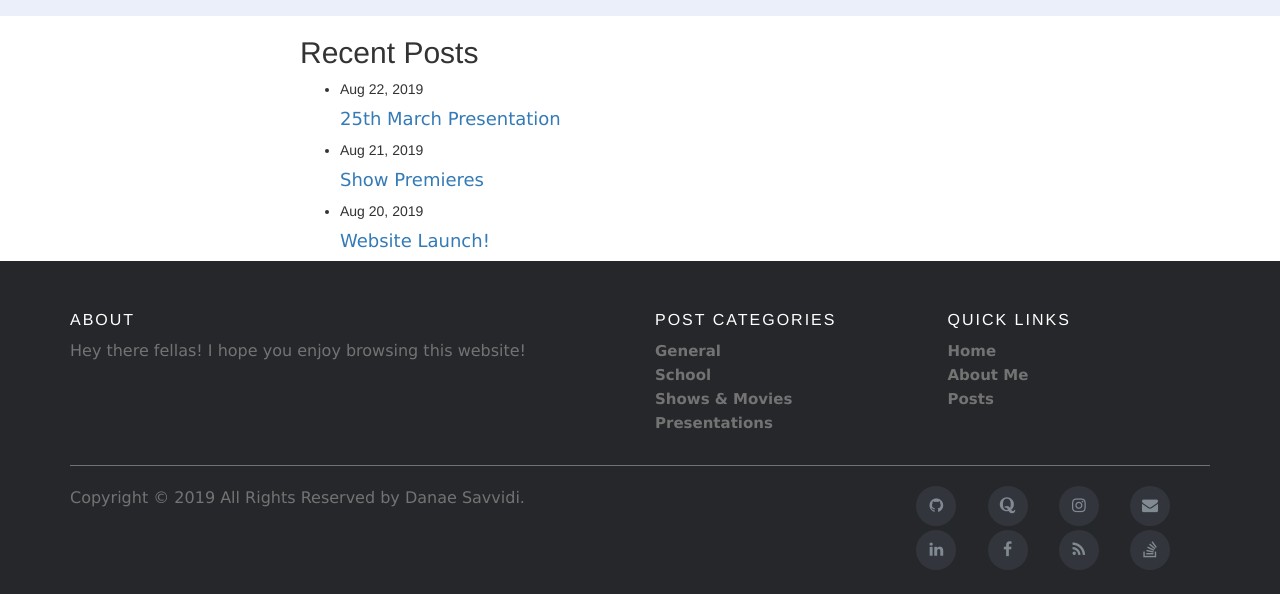
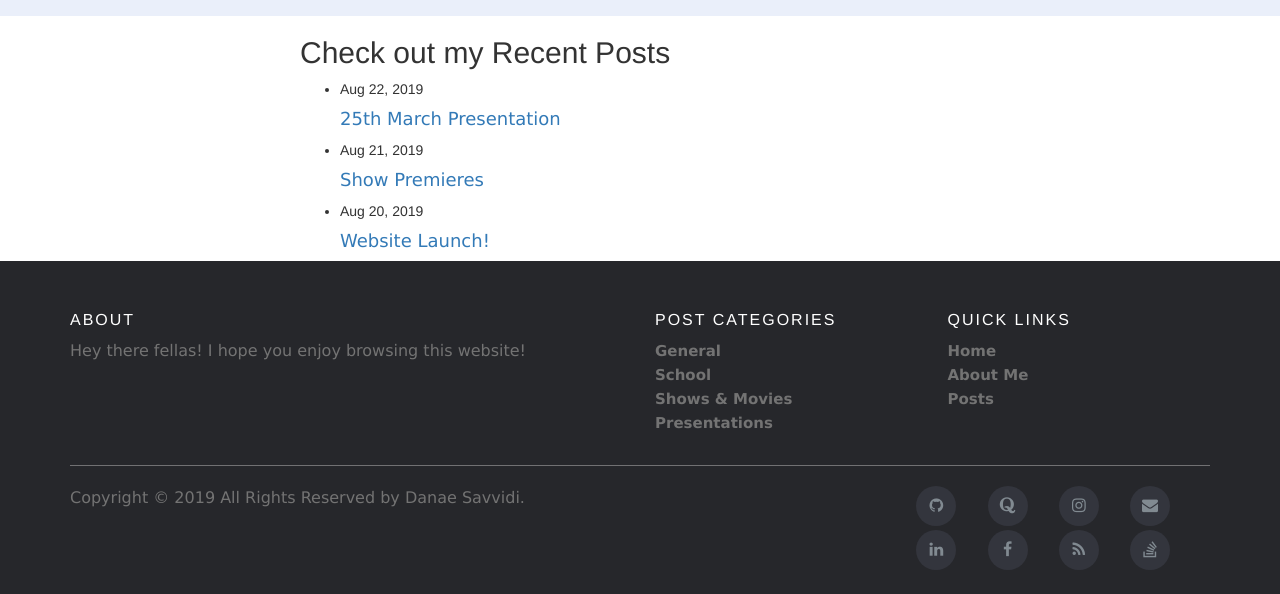
Before and after one commit to danaesav/danaesav.github.io, a Jekyll site: the page built from index.html, in a window 1280 px wide and 1003 px high, cut to the strip 409-1003 px from the top of the window. Built offline with Jekyll 4.4.1, drawn with Linux system fonts in a browser that asks for light colours.

Commit message:
Lets see

```diff
--- a/_layouts/home.html
+++ b/_layouts/home.html
@@ -2,7 +2,7 @@
 layout: default
 ---
 {%- if site.posts.size > 0 -%}
-  <h2 class="post-list-heading">{{ page.list_title | default: "Recent Posts" }}</h2>
+  <h2 class="post-list-heading">{{ page.list_title | default: "Check out my Recent Posts" }}</h2>
   <ul style="margin-left: 300px;">
     {%- for post in site.posts limit: 5 -%}
       <li>
--- a/index.html
+++ b/index.html
@@ -5,5 +5,4 @@
 <div class="welcome">
 	<h3><p>Hi!! Hello! Welcome to my website!</p></h3>
 	<h1 id="latest_posts">Check out the latest posts!</h1>
-	<p>hi this is just a test so dont worry haha, god help us</p>
 </div>
```
